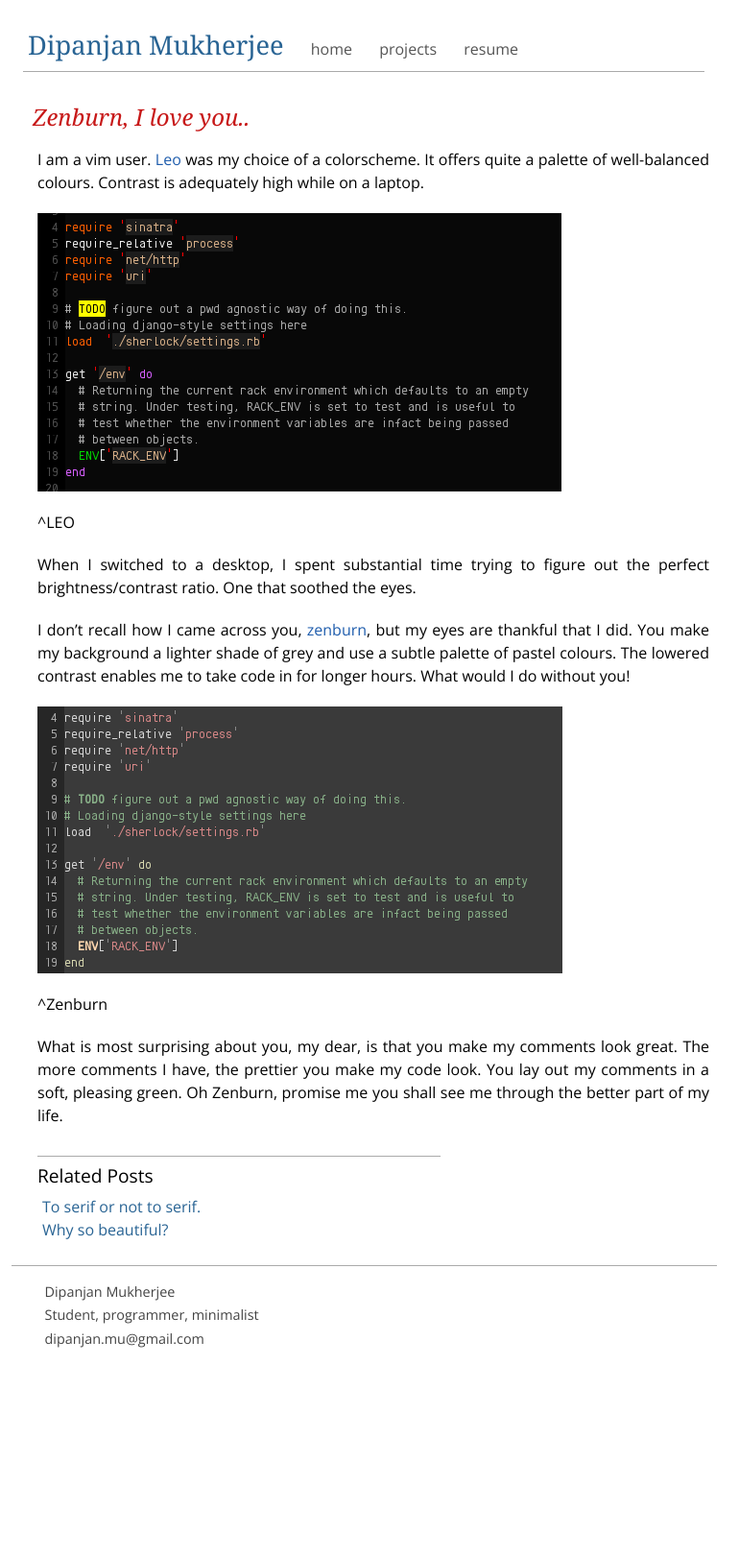
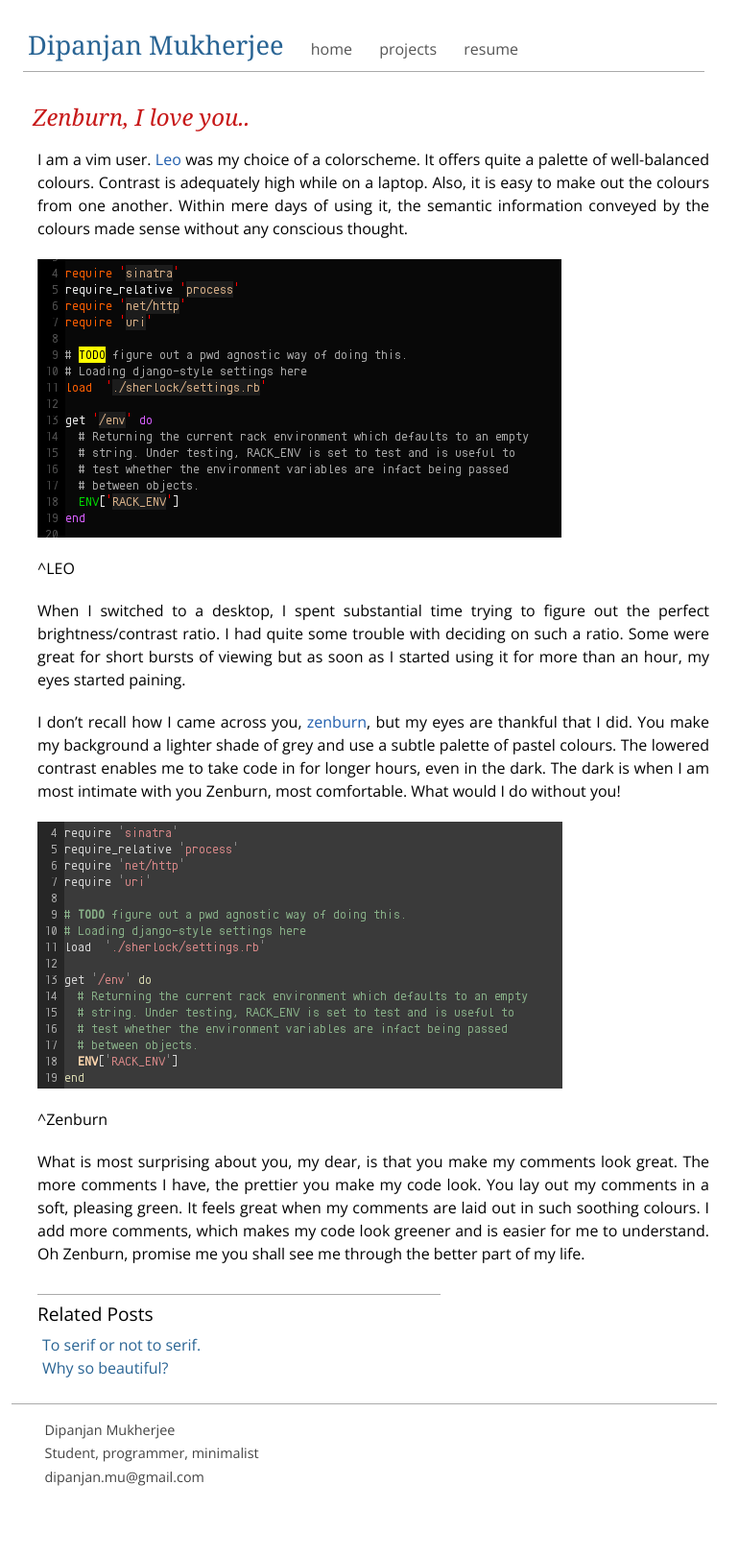
Before and after one commit to dmukhg/dmukhg.github.com, a Jekyll site: the page built from _posts/2011-10-01-zenburn-i-love-you.markdown, in a window 1280 px wide. Shown: the whole page at 96% size, without its empty margins (261-1031 px from the left). Built offline with Jekyll 4.4.1, drawn with Linux system fonts in a browser that asks for light colours; Markdown is read by kramdown in place of the engine named in the settings; before the commit the page ends 1477 px from its top, so only the background shows below that.

Commit message:
expanded the zenburn post
Signed-off-by: Dipanjan Mukherjee <dipanjan.mu@gmail.com>

```diff
--- a/_posts/2011-10-01-zenburn-i-love-you.markdown
+++ b/_posts/2011-10-01-zenburn-i-love-you.markdown
@@ -6,21 +6,21 @@
 
 ###{{ page.title }}
 
-I am a vim user.  [Leo][1] was my choice of a colorscheme.  It offers quite a palette of well-balanced colours.  Contrast is adequately high while on a laptop.
+I am a vim user.  [Leo][1] was my choice of a colorscheme.  It offers quite a palette of well-balanced colours.  Contrast is adequately high while on a laptop.  Also, it is easy to make out the colours from one another.  Within mere days of using it, the semantic information conveyed by the colours made sense without any conscious thought.
 
 <img align="center" src="/images/leo_screen.png" alt="Ruby code on leo"/>
 
 ^LEO
 
-When I switched to a desktop, I spent substantial time trying to figure out the perfect brightness/contrast ratio.  One that soothed the eyes.
+When I switched to a desktop, I spent substantial time trying to figure out the perfect brightness/contrast ratio.  I had quite some trouble with deciding on such a ratio.  Some were great for short bursts of viewing but as soon as I started using it for more than an hour, my eyes started paining.
 
-I don't recall how I came across you, [zenburn][2], but my eyes are thankful that I did.  You make my background a lighter shade of grey and use a subtle palette of pastel colours.  The lowered contrast enables me to take code in for longer hours.  What would I do without you!
+I don't recall how I came across you, [zenburn][2], but my eyes are thankful that I did.  You make my background a lighter shade of grey and use a subtle palette of pastel colours.  The lowered contrast enables me to take code in for longer hours, even in the dark.  The dark is when I am most intimate with you Zenburn, most comfortable.  What would I do without you!
 
 <img align=center src="/images/zenburn_screen.png" alt="Ruby code on zenburn"/>
 
 ^Zenburn
 
-What is most surprising about you, my dear, is that you make my comments look great.  The more comments I have, the prettier you make my code look.  You lay out my comments in a soft, pleasing green.  Oh Zenburn, promise me you shall see me through the better part of my life.
+What is most surprising about you, my dear, is that you make my comments look great.  The more comments I have, the prettier you make my code look.  You lay out my comments in a soft, pleasing green.  It feels great when my comments are laid out in such soothing colours.  I add more comments, which makes my code look greener and is easier for me to understand.  Oh Zenburn, promise me you shall see me through the better part of my life.
 
 [1]:http://www.vim.org/scripts/script.php?script_id=2156
 [2]:http://slinky.imukuppi.org/zenburnpage/
```
